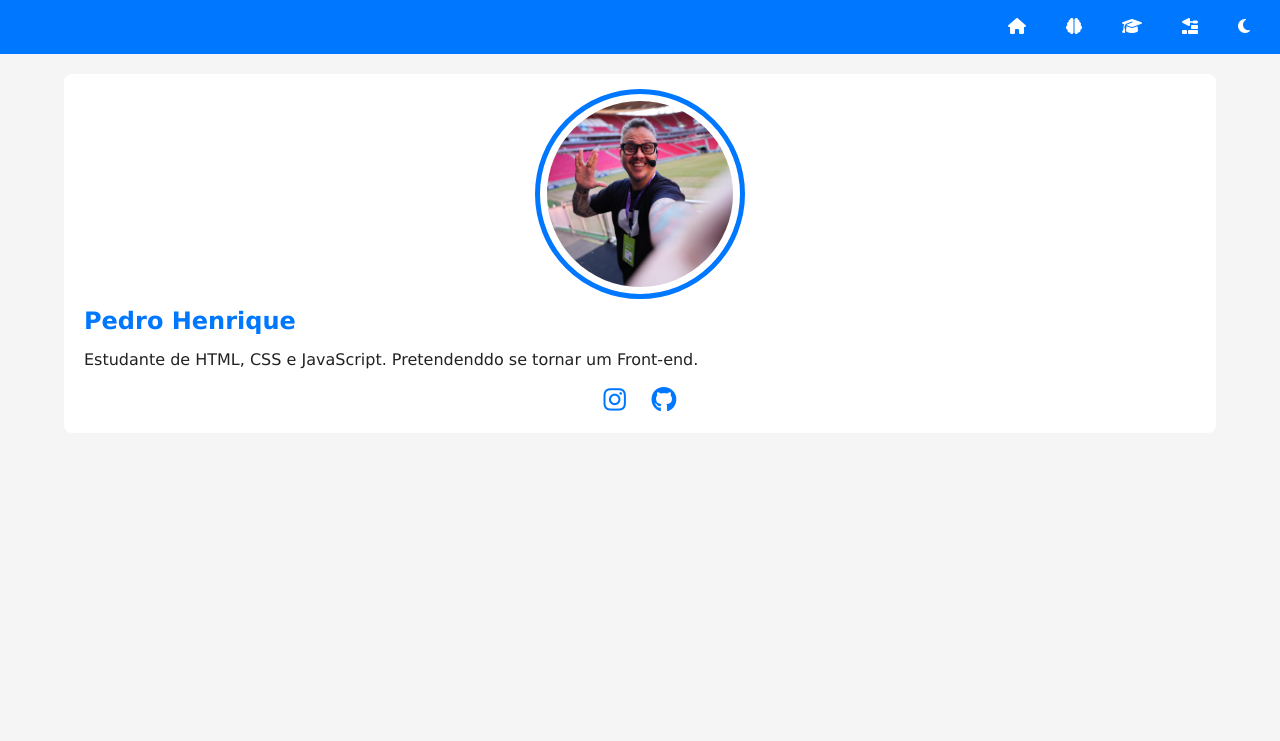
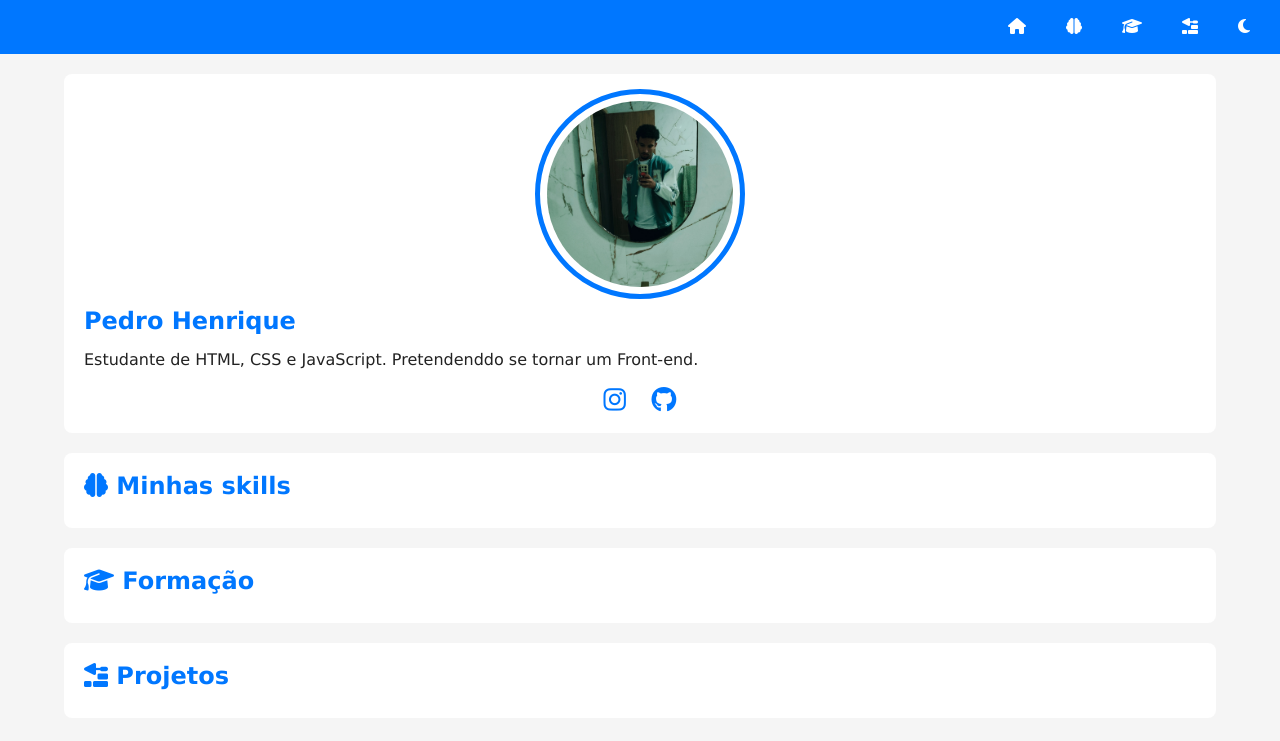
Before and after one commit to PedroHe18/projeto-portifolio, a plain HTML site: page index.html in a window 1280 px wide. Drawn offline with Linux system fonts and the light colour scheme.

Commit message:
Adcionar artigos

```diff
--- a/estilos/style.css
+++ b/estilos/style.css
@@ -118,3 +118,23 @@ div#social a {
 div#social a:hover {
   color: var(--destaque-inverso);
 }
+
+section#detalhes {
+  grid-column: 2;
+}
+
+article {
+  background-color: var(--fundo-card);
+  padding: 20px;
+  margin-bottom: 20px;
+  border-radius: 8px;
+}
+
+article h2 {
+  color: var(--destaque);
+  margin-bottom: 10px;
+}
+
+.formacao {
+
+}
--- a/index.html
+++ b/index.html
@@ -23,7 +23,7 @@
 
     <main>
         <section id="ficha">
-            <img src="imagens/guanabara-perfil.jpg" alt="Gustavo Guanabara" class="foto">
+            <img src="imagens/Eu.jpg" alt="Gustavo Guanabara" class="foto">
             <h1>Pedro Henrique</h1>
             <p>Estudante de HTML, CSS e JavaScript. Pretendenddo se tornar um Front-end.</p>
             <div id="social">
@@ -31,9 +31,18 @@
                 <a href="https://github.com/PedroHe18" target="_blank" rel="nofollow"><i class="fa-brands fa-github"></i></a>
             </div>
         </section>
+        <section id="detalhes">
+            <article id="skills">
+                <h2><i class="fa-solid fa-brain"></i> Minhas skills</h2>
+            </article> <!-- Fim article#skills -->
 
-        <section id="detalhes">
+            <article id="formacao">
+                <h2><i class="fa-solid fa-graduation-cap"></i> Formação</h2>
+            </article> <!-- Fim article#formacao -->
 
+            <article id="projetos">
+                <h2><i class="fa-solid fa-trowel-bricks"></i> Projetos</h2>
+            </article> <!-- Fim article#projetos -->
         </section>
     </main>
 
```
Also changed, not shown: imagens/Eu.jpg (added), imagens/guanabara-perfil.jpg (deleted).
